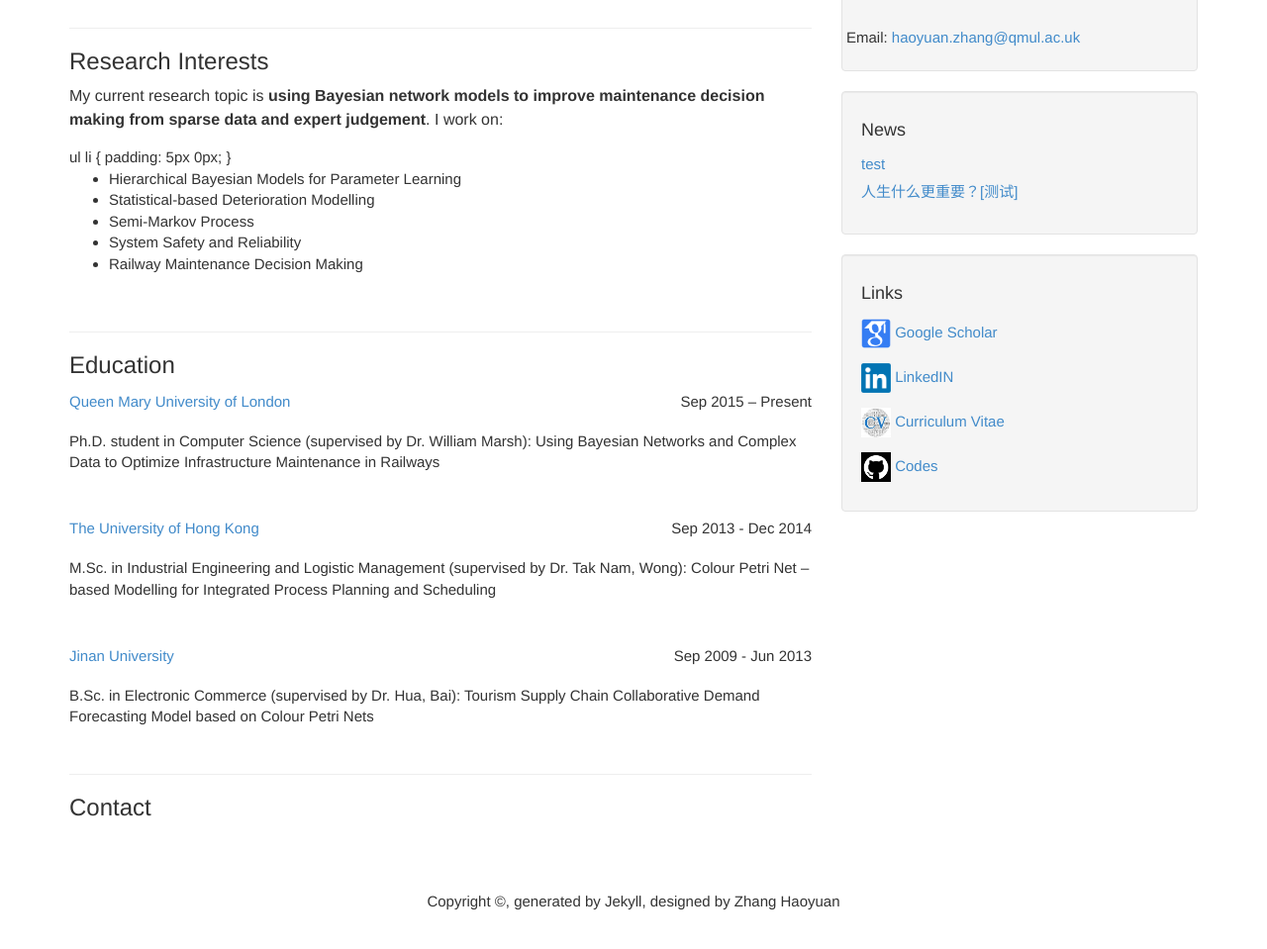
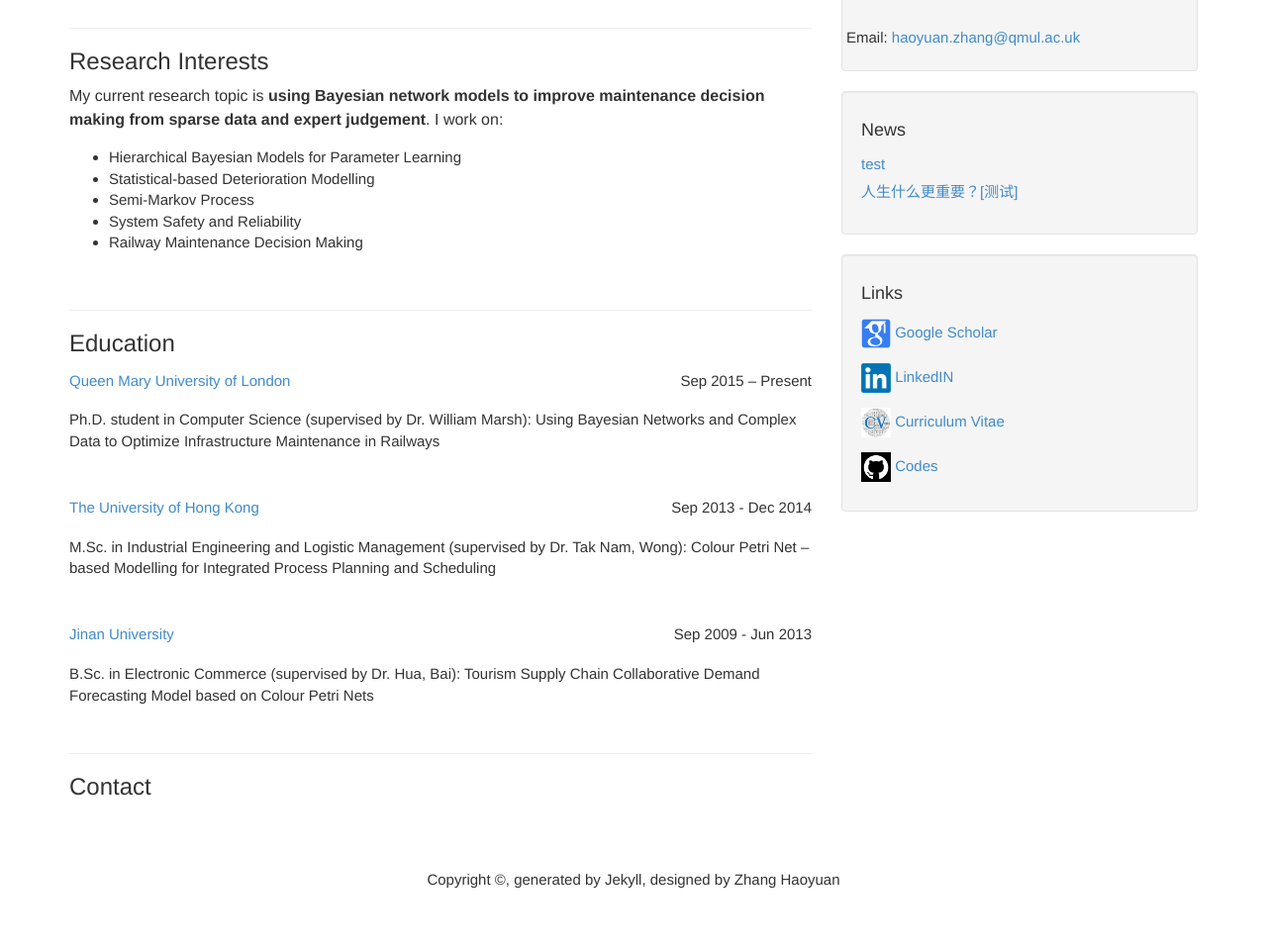
Before and after one commit to july0905/haoyuanzhang1990.github.io, a Jekyll site: the page built from index.html, in a window 1280 px wide and 1255 px high, cut to the strip 284-1243 px from the top of the window. Shown: the whole strip at 99% size. Built offline with Jekyll 4.4.1, drawn with Linux system fonts in a browser that asks for light colours; the list of posts is cut into pages by our own code.

Commit message:
Update index.html

```diff
--- a/index.html
+++ b/index.html
@@ -19,9 +19,7 @@ My supervisors are <a href="http://www.eecs.qmul.ac.uk/~william/">Dr. William Ma
 <br/>
 </p>
 
-ul li {
-    padding: 5px 0px;
-}
+
 <ul>
 <li>
 Hierarchical Bayesian Models for Parameter Learning
```
